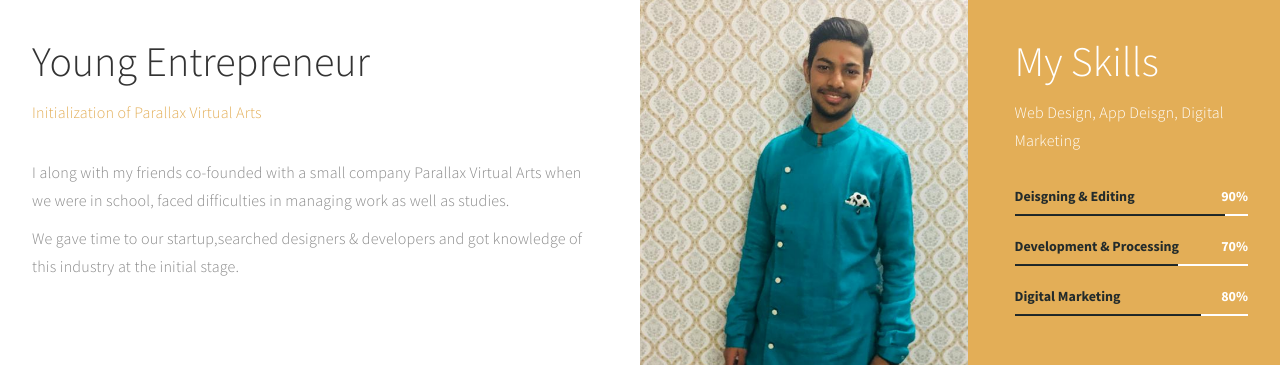
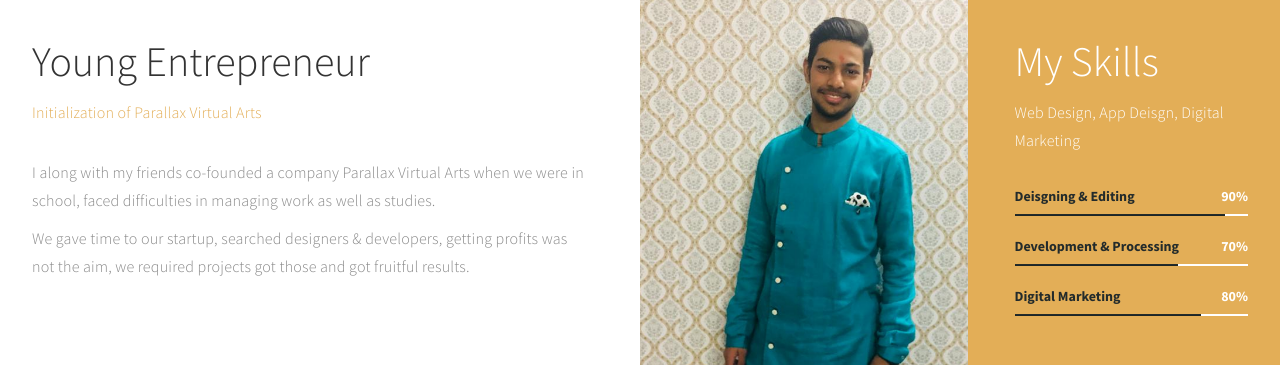
Before and after one commit to ceokartik/ceokartik.github.io, a plain HTML site: page index.html in a window 1280 px wide. Shown: the part 804-1169 px from the top of the page. Drawn offline with Linux system fonts and the light colour scheme.

Commit message:
Updated Index

```diff
--- a/index.html
+++ b/index.html
@@ -102,8 +102,8 @@
                               <p class="color-yellow">Initialization of Parallax Virtual Arts </p>
                          </div>
                          <div class="wow fadeInUp" data-wow-delay="0.2s">
-                              <p>I along with my friends co-founded with a small company Parallax Virtual Arts when we were in school, faced difficulties in managing work as well as studies.</p>
-                              <p>We gave time to our startup,searched designers & developers and got knowledge of this industry at the initial stage.</p>
+                              <p>I along with my friends co-founded  a company Parallax Virtual Arts when we were in school, faced difficulties in managing work as well as studies.</p>
+                              <p>We gave time to our startup, searched designers & developers, getting profits was not the aim, we required projects got those and got fruitful results.</p>
                          </div>
                     </div>
                </div>
```
